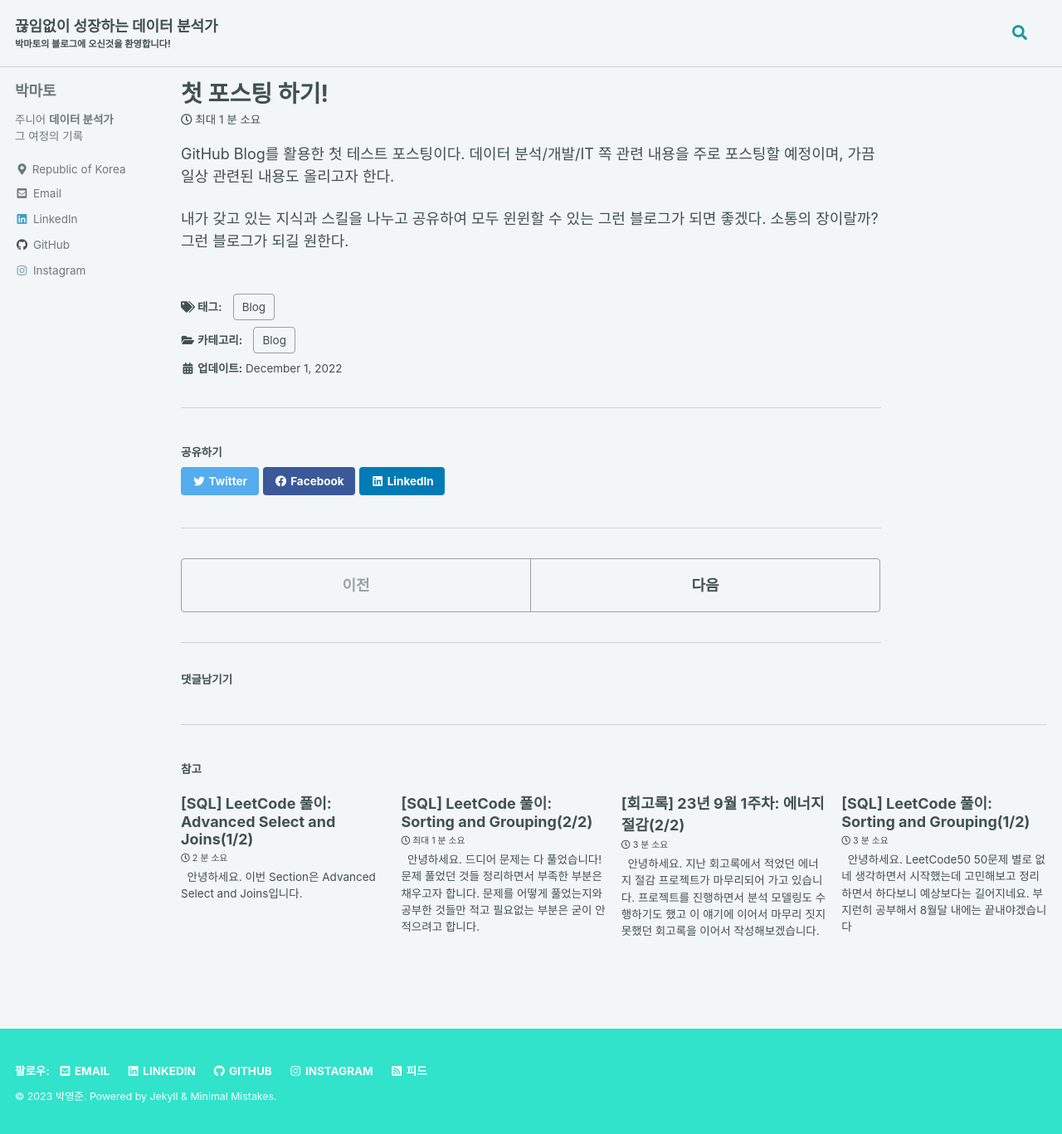
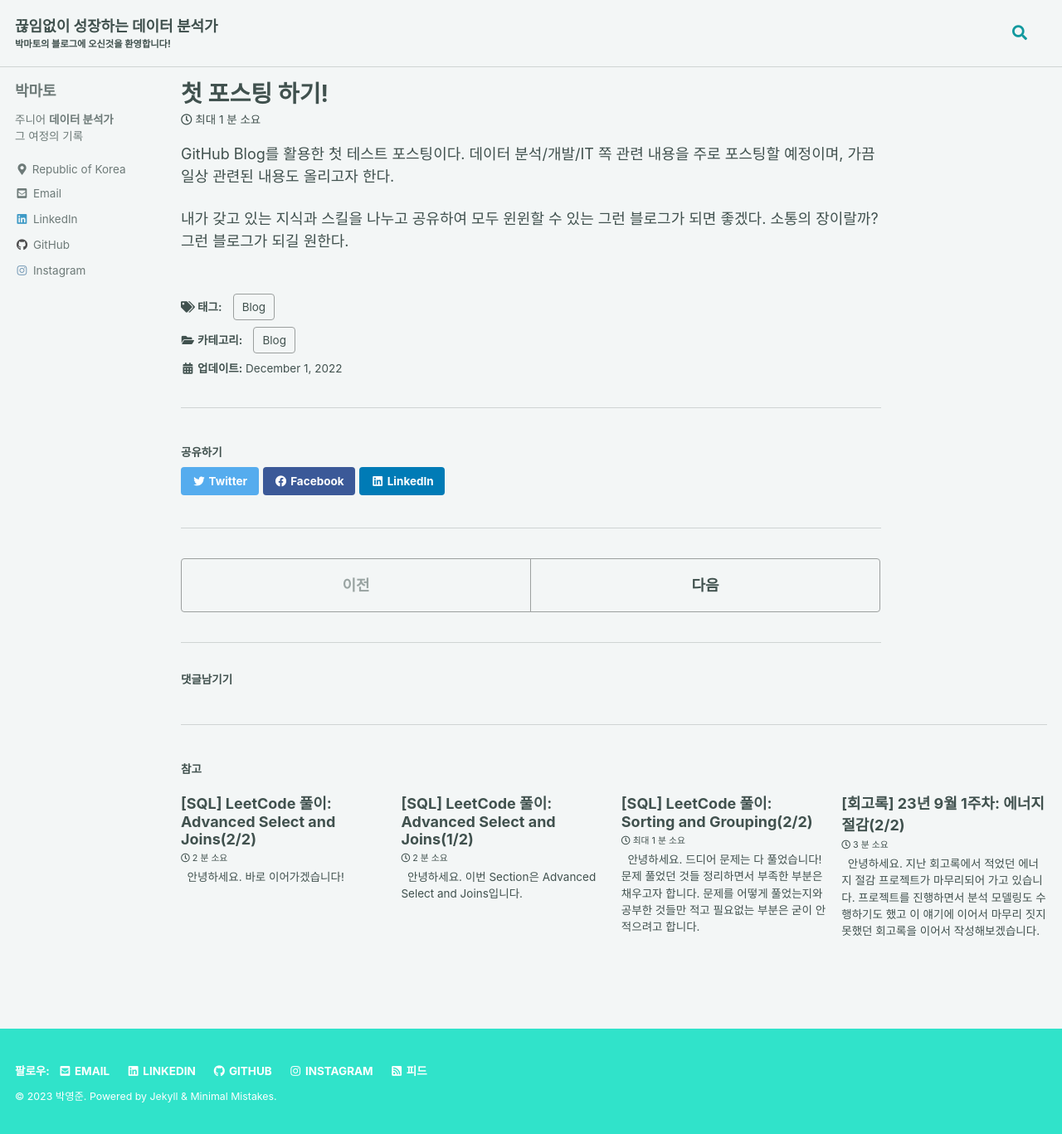
Before and after one commit to Mato-Park/Mato-Park.github.io, a Jekyll site: the page built from _posts/2022-12-01-first-post-test.md, in a window 1280 px wide and 1367 px high. Shown: the whole window at 83% size. Built offline with Jekyll 4.4.1, drawn with Linux system fonts in a browser that asks for light colours; cached includes are drawn as plain includes; comment, search, counter and statistics services are not loaded; part of the change alters nothing that is shown.

Commit message:
write sql leetcode 230918

````diff
--- a/_posts/2023-09-16-SQL_LeetCode8.md
+++ b/_posts/2023-09-16-SQL_LeetCode8.md
@@ -96,7 +96,7 @@ FROM
 ```
 &#160; Case 구문을 활용해서 삼각형을 판별할 수 있는 조건을 줍니다. 다만, x, y와 z 중, 가장 큰 변의 길이가 무엇인지 모르기 때문에 x, y와 z 각각 판별해줘야 합니다. 만약, x, y와 z 중 하나라도 위 조건을 만족하지 못한다면 삼각형을 형성할 수 없습니다. 따라서 위 조건을 모두 만족하는 경우 'Yes', 하나라도 만족하지 못하는 경우에는 'No'로 판별해주기 위에 각 조건들을 And로 연결했습니다!
 
-### 5.2.2 Good to Know - CASE구문
+### 5.3.2 Good to Know - CASE구문
 &#160; CASE 구문은 주로 여러 조건에 따라 구분해야 할 때 사용합니다. 필요한 조건이 하나인 경우에는 If()를 사용할 수 있지만 여러개인 경우 CASE 구문을 사용하는게 적절합니다. 그리고 직관적으로 이해할 수 있고 사용법도 쉽습니다. 기본적인 사용법은 다음과 같습니다.
 ```sql
 CASE
--- /dev/null
+++ b/_posts/2023-09-18-SQL_LeetCode9.md
@@ -0,0 +1,137 @@
+---
+title: "[SQL] LeetCode 풀이: Advanced Select and Joins(2/2)"
+
+categories:
+    - Data
+tags:
+    - Data
+    - SQL
+    - LeetCode
+last_modified_at: 2023-09-18T21:30:00
+
+toc: true
+toc_sticky: true
+toc_label: "On This Page"
+---
+
+&#160; 안녕하세요. 바로 이어가겠습니다!
+
+# 5. Advanced and Select Joins
+## 5.4 180. Consecutive Numbers
+
+&#160; 이 문제는 적어도 3번 이상 반복되는 숫자를 구하는 문제입니다. 다양한 방법이 있겠지만 저는 Window 함수를 사용해 풀었습니다.
+
+### 5.4.1 Solution
+```sql
+SELECT Distinct
+    a.num  as ConsecutiveNums
+FROM
+(
+    SELECT
+        id,
+        num,
+        lag(num, 1) over()   as num_1,
+        lag(num, 2) over()   as num_2
+    FROM Logs
+) a
+Where a.num = a.num_1 and a.num = a.num_2
+;
+```
+&#160; Window 함수 중에서 lead와 lag 중 원하는 것을 활용하면 됩니다. lag 혹은 lead만 2번 써도 되고 두 함수 모두 사용해도 됩니다. ```lag(num, 1) over()```은 num 컬럼에 바로 다음 순서의 데이터를 불러오고, ```lag(num 2) over```은 그 다음 2번째 데이터를 불러옵니다. 그렇게 테이블을 만든 다음에 num, num_1과 num_2가 모두 데이터만 불러오면 3번 반복되는 숫자를 가져올 수 있습니다.
+
+### 5.4.2 Good to Know - Window Function
+&#160; Window 함수는 group by 없이 집계함수를 쓰거나 순위, 행간의 데이터 전처리를 수행할 때 많이 사용됩니다. Window 함수에 대한 기본 양식은 다음과 같습니다.
+> ```Funcion(Column) over (Partition By A Order By B)```
+
+&#160; window로 활용할 수 있는 함수는 기본적인 aggregate function(sum, avg, count 등)과 nonaggregate function(rank, lead, lag 등)이 있습니다. 그리고 over 안에 Partition By는 Group By와 유사합니다. 예를 들어, 그룹 별 집계할 때 쓰이기도 하고, 그룹 내 Ranking을 찾을 때에도 쓰입니다. Order By는 말 그대로 정렬하는 기능이며 Order By와 동일합니다. <br>
+&#160; Window 함수는 내용이 많아 여기 다 적긴 어렵고 따로 자세하게 적을 예정입니다!
+
+## 5.5 1164. Product Price at a Given Date
+&#160; 특정 시점(2019-08-16)에 모든 제품의 가격을 구하는 문제입니다. 하나 특이한 점은 Products 테이블에는 new_price 정보와 변경 날짜만 담겨있습니다. 변경 이전 금액은 모두 10으로 동일하다고 합니다. 따라서 케이스를 다음과 같이 2가지로 나눠야 합니다.
+> 1. 2019-08-16 이전에 가격이 바뀐 경우
+> 2. 2019-08-16 이후에 가격이 바뀐 경우
+
+### 5.5.1 Solution
+```sql
+SELECT
+    product_id,
+    new_price as price
+FROM
+    Products
+Where
+    (product_id, change_date) in (Select product_id, max(change_date) From Products Where change_date <= '2019-08-16' Group By product_id)
+UNION
+SELECT
+    product_id,
+    10  as price
+FROM
+    Products
+Group By
+    product_id
+Having
+    Min(change_date) > '2019-08-16'
+;
+```
+&#160; 전 위 두가지 케이스 각각 해당하는 query를 질의하여 테이블을 불러오고 UNION을 활용하는 것으로 문제를 해결했습니다. 한 번에 처리하는 방법이 떠오르지 않더라구요. <br>
+&#160; 첫 번째 케이스를 처리하기 위해서 변경 날짜가 2019-08-16 이전에 제품별로 가장 최근 가격 변경 날짜의 케이스만 불러왔습니다. 이 경우에는 2019-08-16 이전에 제품의 가격 변경이 있었고 new-price가 곧 price가 됩니다. <br>
+&#160; 두 번째 케이스를 처리하기 위해서는 제품별로 첫 가격 변경 날짜가 2019-08-16 이후인 케이스만 불러오면 됩니다. 첫 가격 변경 날짜가 2019-08-16 이후인 케이스는 2019-08-16에는 price가 10이기 때문에, price 값을 10으로 설정해주면 됩니다.
+
+## 5.6 1204. Last Person to Fit in the Bus
+&#160; 버스 탑승객의 총 무게가 1000km에 제한이 있고, 대기자들 중 가장 마지막으로 탑승하는 사람을 찾으면 되는 문제입니다. 저는 탑승대기자들을 순서대로 정렬한 후, 몸무게를 누적합해서 1000kg limit에 걸리는 사람을 찾았습니다.
+
+### 5.3.1 Solution
+```sql
+SELECT
+    person_name
+FROM
+(
+    SELECT
+        turn,
+        person_id,
+        person_name,
+        weight,
+        SUM(weight) over (order by turn)    as total_weight
+    FROM
+        Queue
+    ORDER By
+        turn asc
+) a
+WHERE
+    total_weight <= 1000
+ORDER By
+    total_weight desc
+LIMIT 1
+;
+```
+&#160; 누적합을 구하기 위해서 위 5.4 케이스처럼 window 함수를 활용했습니다. Partition by 는 필요없으니 쓰지 않고 순서대로 정렬(order by turn)해준 다음 합계를 구하면 순서대로 누적합을 구할 수 있습니다. 누적합을 구했다면 이제 1000kg가 넘기 직전 마지막 사람을 구하면 됩니다. 저는 total_weight를 내림차순하여 가장 윗(limit 1)사람을 불러왔습니다.
+
+## 5.6 1907. Count Salary Categories
+&#160; income을 category화 하는 문제입니다.
+
+### 5.3.1 Solution
+```sql
+(
+SELECT
+    'Low Salary'    as category,
+    Sum(income < 20000)    as  accounts_count
+FROM
+    Accounts
+) UNION
+(
+SELECT
+    'Average Salary'    as category,
+    Sum(income Between 20000 and 50000) as accounts_count
+FROM
+    Accounts
+) UNION
+(
+SELECT
+    'High Salary'   as category,
+    Sum(income > 50000)    as accounts_count
+FROM
+    Accounts
+)
+;
+```
+&#160; union을 활용해 Low, Average, High Salary 별로 query를 질의한 다음 합쳤습니다. 보통 다수의 프로그래밍 언어에서 bool 형태의 데이터 타입은 int 타입과 매칭되는데 True -> 1로, False -> 0으로 치환됩니다. 따라서 Sum(조건 문)의 경우, 조건을 만족하는 수를 구하는 쿼리가 됩니다. <br>
+&#160; 처음에 Union을 쓰지 않고 CASE 구문을 활용해서 그룹 별로 category화 한 다음 Count하여 집계하려 했는데 문제가 풀리지 않았습니다. 왜냐하면 Average 그룹에 해당하는 데이터가 없었기에 Count로 집계한 경우 Null로 제외되기 때문입니다. 단순히 문제를 푸는 것을 떠나서 실상황에서 데이터를 추출할 때 0값인 경우도 필요한지 아닌지에 따라 적절한 Query를 사용해야 합니다. 딱 보면 한눈에 결과가 그려지는 실력이면 좋겠지만, 이렇게 해보면서 경험을 쌓아가고 공부하는 수밖에 없을 것 같네요. 하다보면 언젠가는 고수의 경지에 오를 수 있겠죠!ㅎㅎ
````
Also changed, not shown: 4 other files.
